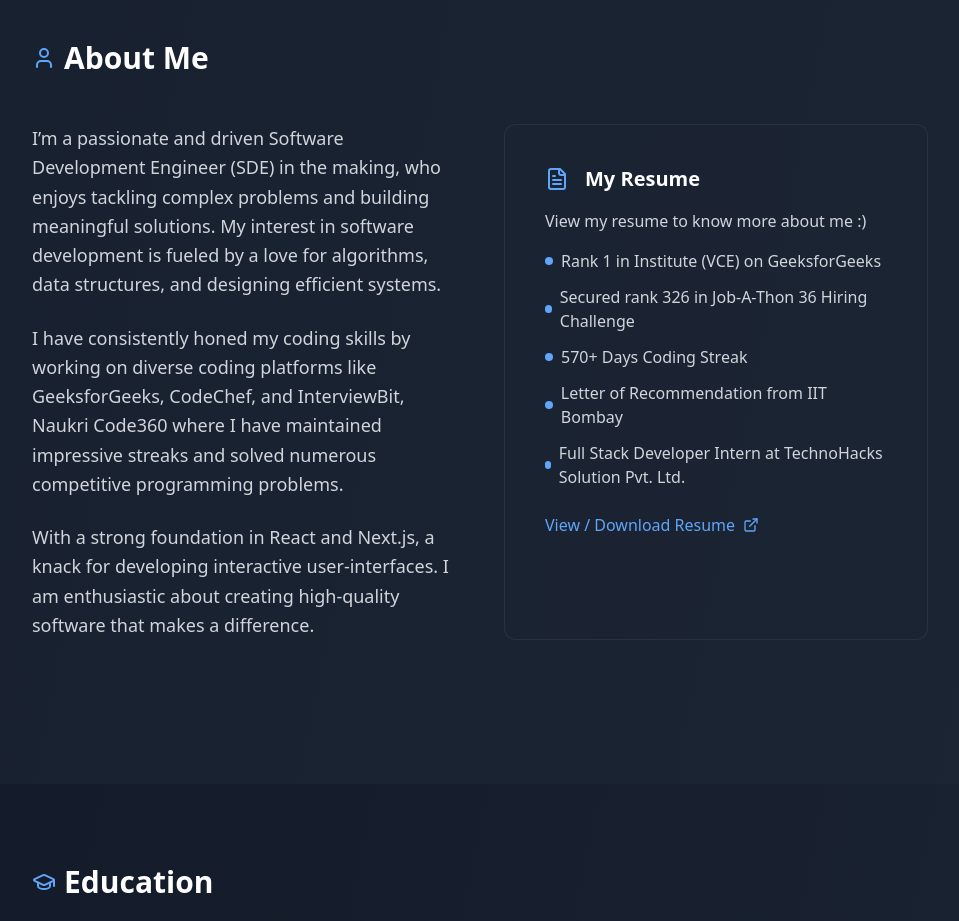
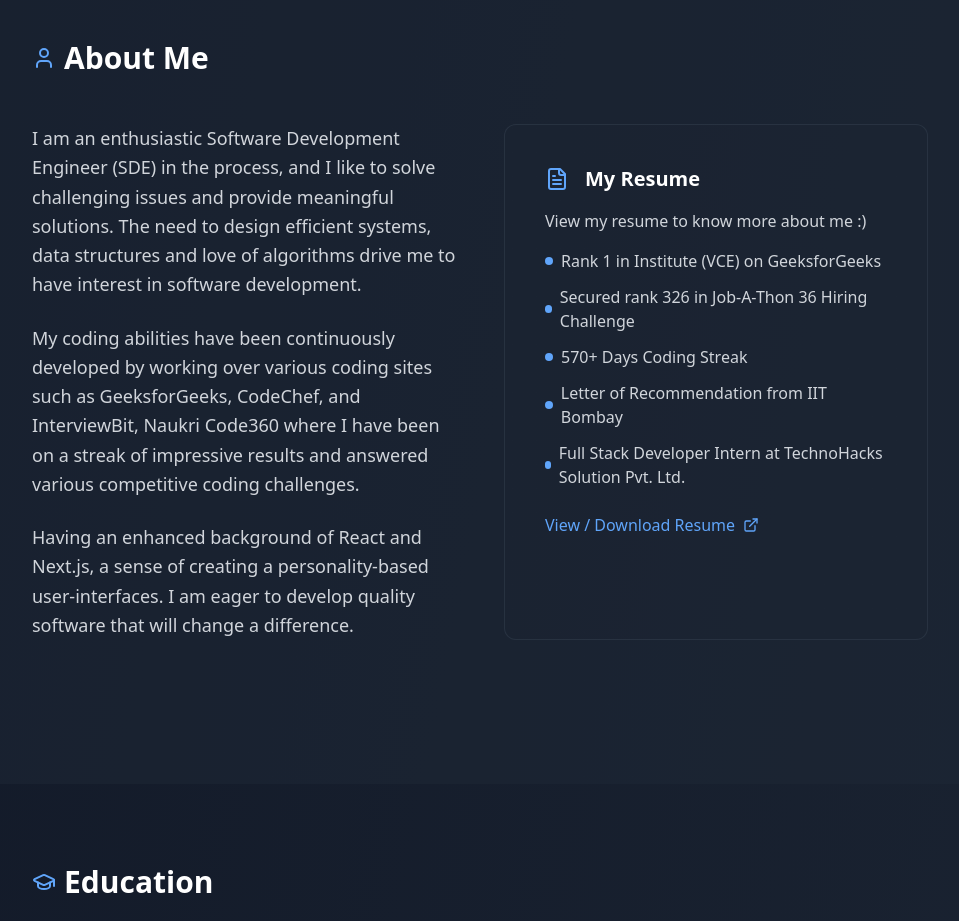
Before and after one commit to DRithwik/My-Portfolio, a React (Vite) app: page / in a window 1280 px wide. Shown: the part 840-1761 px from the top of the page, without its empty margins (160-1119 px from the left). Built offline with nearby package versions, Linux system fonts and the light colour scheme.

Commit message:
Update About.tsx

```diff
--- a/src/components/About.tsx
+++ b/src/components/About.tsx
@@ -12,19 +12,21 @@ export default function About() {
         <div className="grid md:grid-cols-2 gap-12 mb-16">
           <div>
             <p className="text-gray-300 leading-relaxed mb-6 text-lg">
-              I’m a passionate and driven Software Development Engineer (SDE) in the making,
-              who enjoys tackling complex problems and building meaningful solutions.
-              My interest in software development is fueled by a love for algorithms, data structures,
-              and designing efficient systems.
+             I am an enthusiastic Software Development Engineer (SDE) in the process,
+             and I like to solve challenging issues and provide meaningful solutions.
+             The need to design efficient systems, data structures and love of algorithms
+             drive me to have interest in software development.
             </p>
             <p className="text-gray-300 leading-relaxed mb-6 text-lg">
-              I have consistently honed my coding skills by working on diverse coding platforms like GeeksforGeeks,
-              CodeChef, and InterviewBit, Naukri Code360 where I have maintained impressive streaks and solved numerous
-              competitive programming problems.
+             My coding abilities have been continuously developed by working over various
+             coding sites such as GeeksforGeeks, CodeChef, and InterviewBit, Naukri Code360
+             where I have been on a streak of impressive results and answered
+             various competitive coding challenges.
             </p>
             <p className="text-gray-300 leading-relaxed text-lg">
-              With a strong foundation in React and Next.js, a knack for developing interactive user-interfaces. I am enthusiastic
-              about creating high-quality software that makes a difference.
+              Having an enhanced background of React and Next.js, a sense of creating a
+              personality-based user-interfaces. I am eager to develop quality
+              software that will change a difference.
             </p>
           </div>
 
```
